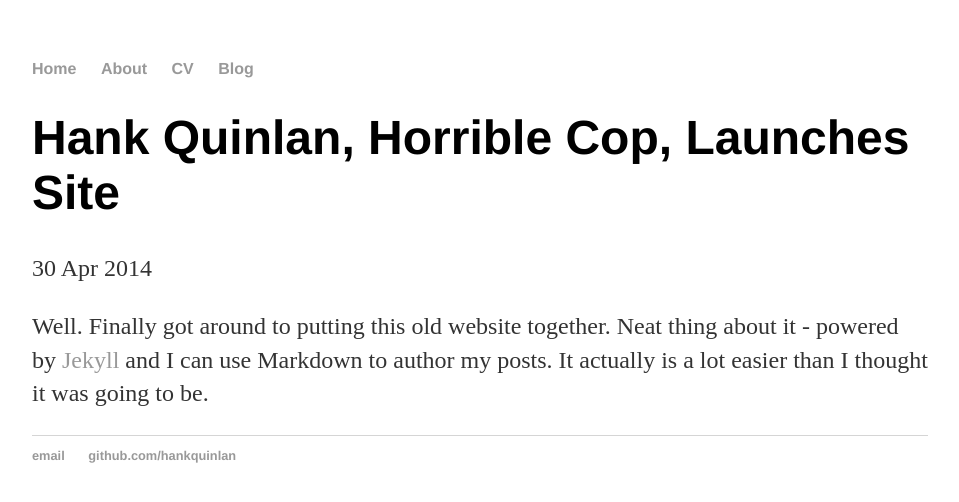
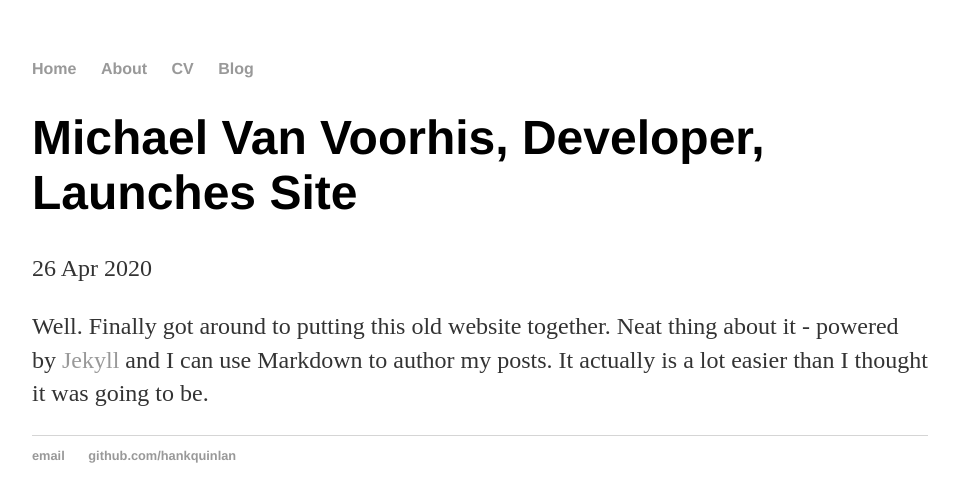
Before and after one commit to dutchmichael/dutchmichael.github.io, a Jekyll site: the page built from _posts/2020-04-26-michael-van-voorhis-site-launched.md, in a window 1280 px wide. Shown: the top 502 px of the page, without its empty margins (160-1119 px from the left). Built offline with Jekyll 4.4.1, drawn with Linux system fonts in a browser that asks for light colours.

Commit message:
Edited posts to reflect my name

```diff
--- a/_posts/2014-04-30-hank-quinlan-site-launched.md
+++ b/_posts/2020-04-26-michael-van-voorhis-site-launched.md
@@ -1,7 +1,7 @@
 ---
 layout: post
-title: "Hank Quinlan, Horrible Cop, Launches Site"
-date: 2014-04-30
+title: "Michael Van Voorhis, Developer, Launches Site"
+date: 2020-04-26
 ---
 
 Well. Finally got around to putting this old website together. Neat thing about it - powered by [Jekyll](http://jekyllrb.com) and I can use Markdown to author my posts. It actually is a lot easier than I thought it was going to be.
```
